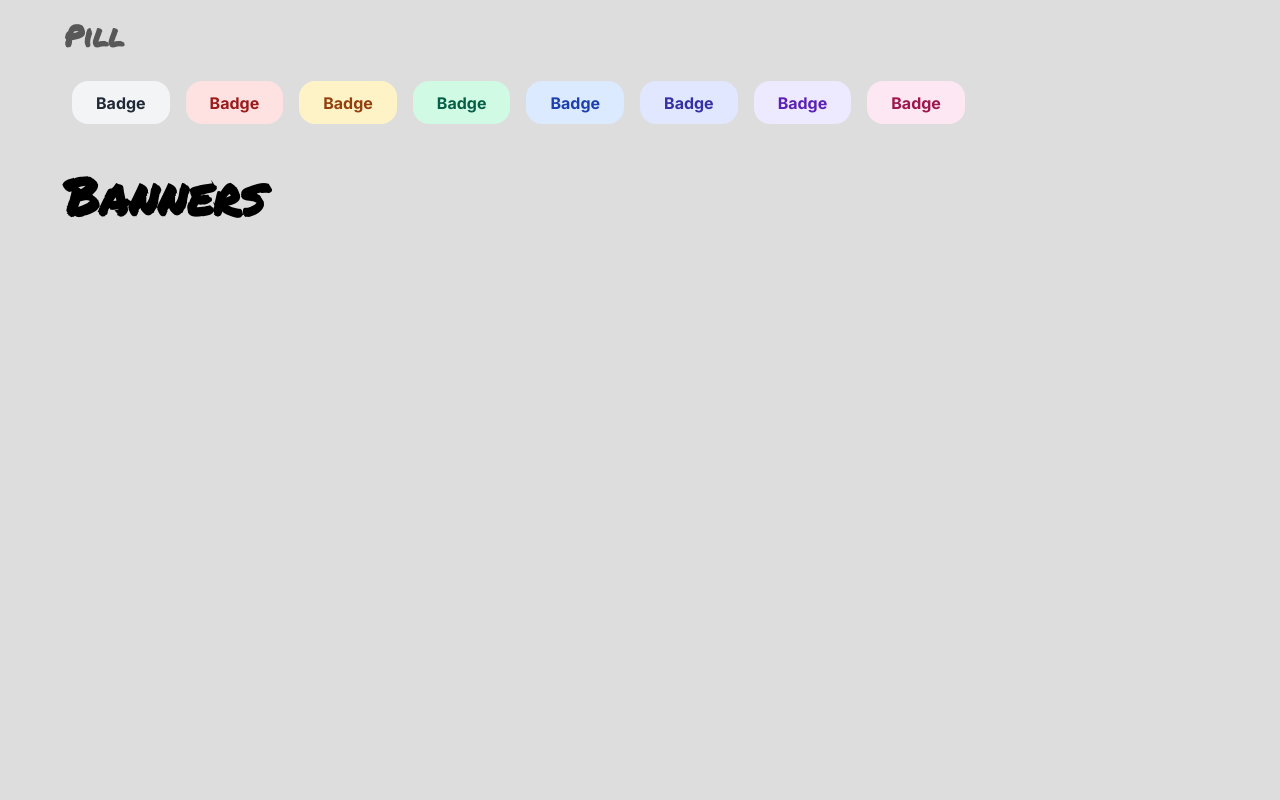
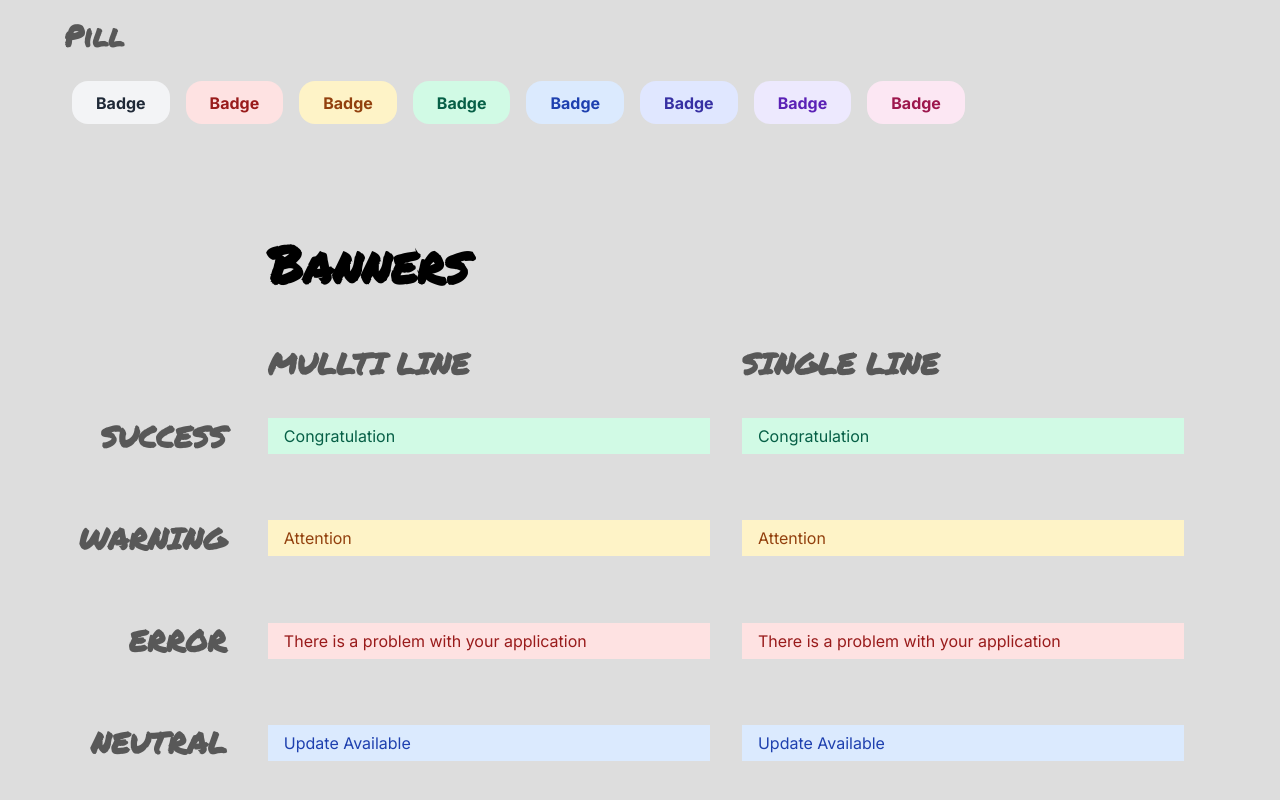
Before and after one commit to Lifad457/advanced-react, a React (Vite) app: page /solo-projects in a window 1280 px wide. Shown: the part 298-1098 px from the top of the page. Built offline with nearby package versions, Linux system fonts and the light colour scheme.

Commit message:
continue styling banners

```diff
--- a/src/components/solo-projects/Banner.jsx
+++ b/src/components/solo-projects/Banner.jsx
@@ -1,8 +1,8 @@
 import { StyledBanner } from "../../styles/solo-projects/banners-styles.css"
 
-export default function Banner({ children, color}) {
+export default function Banner({ children, color, desc}) {
     return (
-        <StyledBanner color={color}>
+        <StyledBanner color={color} desc={desc} >
             { children }
         </StyledBanner>
     )
--- a/src/pages/SoloProjects.jsx
+++ b/src/pages/SoloProjects.jsx
@@ -1,6 +1,21 @@
 import GlobalStyle from "../styles/solo-projects/global-styles.css";
 import { BadgeContainer } from "../styles/solo-projects/badges-styles.css";
-import { BannerContainer } from "../styles/solo-projects/banners-styles.css";
+import { BannerContainer,
+     LeftSubtitle,
+     RightSubtitle,
+     StyledTitle,
+     SuccessSubtitle,
+     WarningSubtitle,
+     ErrorSubtitle,
+     NeutralSubtitle,
+     MBannerSuccess,
+     MBannerWarning,
+     MBannerError,
+     MBannerNeutral,
+     SBannerSuccess,
+     SBannerWarning,
+     SBannerError,
+     SBannerNeutral} from "../styles/solo-projects/banners-styles.css";
 import Badge from "../components/solo-projects/Badge"
 
 export default function SoloProjects() {
@@ -23,8 +38,21 @@ export default function SoloProjects() {
             </BadgeContainer>
 
             <BannerContainer>
-                <h1>Banners</h1>
-
+                <StyledTitle>Banners</StyledTitle>
+                <LeftSubtitle>MULLTI LINE</LeftSubtitle>
+                <RightSubtitle>SINGLE LINE</RightSubtitle>
+                <SuccessSubtitle>SUCCESS</SuccessSubtitle>
+                <WarningSubtitle>WARNING</WarningSubtitle>
+                <ErrorSubtitle>ERROR</ErrorSubtitle>
+                <NeutralSubtitle>NEUTRAL</NeutralSubtitle>
+                <MBannerSuccess color="green">Congratulation</MBannerSuccess>
+                <MBannerWarning color="yellow">Attention</MBannerWarning>
+                <MBannerError color="red">There is a problem with your application</MBannerError>
+                <MBannerNeutral color="blue">Update Available</MBannerNeutral>
+                <SBannerSuccess color="green">Congratulation</SBannerSuccess>
+                <SBannerWarning color="yellow">Attention</SBannerWarning>
+                <SBannerError color="red">There is a problem with your application</SBannerError>
+                <SBannerNeutral color="blue">Update Available</SBannerNeutral>
             </BannerContainer>
 
         </>
--- a/src/styles/solo-projects/banners-styles.css.js
+++ b/src/styles/solo-projects/banners-styles.css.js
@@ -2,16 +2,70 @@ import {styled} from "styled-components";
 
 export const BannerContainer = styled.div`
     display: grid;
-    grid-template-areas: ". title title"
-                         ". subtitle subtitle"
-                         "sidebar banner banner"
-                         "sidebar banner banner"
-                         "sidebar banner banner"
-                         "sidebar banner banner";
-    grid-template-columns: 1fr 1fr 1fr;
-    grid-template-rows: 1fr 1fr 1fr 1fr 1fr;
-    grid-gap: 0.5em;
+    grid-template-areas: ". title ."
+                         ". left-subtitle right-subtitle"
+                         "success-subtitle m-banner-success s-banner-success"
+                         "warning-subtitle m-banner-warning s-banner-warning"
+                         "error-subtitle m-banner-error s-banner-error"
+                         "neutral-subtitle m-banner-neutral s-banner-neutral";
+    grid-template-columns: 0.43fr 1fr 1fr;
+    grid-template-rows: repeat(auto-fit, minmax(1em, 1fr));
+`
+export const StyledTitle = styled.h1`
+    grid-area: title;
+    margin: 2em 0 .8em 0;
+`
+export const LeftSubtitle = styled.h2`
+    grid-area: left-subtitle;
+    margin:0;
+`
+export const RightSubtitle = styled(LeftSubtitle)`
+    grid-area: right-subtitle;
+`
+export const Sidebar = styled.h2`
+    text-align: right;
+    margin: auto 1.4em auto 0;
+    padding: 1em 0;
+`
+export const SuccessSubtitle = styled(Sidebar)`
+    grid-area: success-subtitle;
+`
+export const WarningSubtitle = styled(Sidebar)`
+    grid-area: warning-subtitle;
+`
+export const ErrorSubtitle = styled(Sidebar)`
+    grid-area: error-subtitle;
+`
+export const NeutralSubtitle = styled(Sidebar)`
+    grid-area: neutral-subtitle;
 `
 export const StyledBanner = styled.div`
-
+    color: ${props => `var(--clr-${props.color})` || "var(--clr-green)"};
+    background-color: ${props => `var(--bgclr-${props.color})` || "var(--bgclr-green)"};
+    padding: 0.5em 1em;
+    margin: auto 2em auto 0;
 `
+export const MBannerSuccess = styled(StyledBanner)`
+    grid-area: m-banner-success;
+`
+export const MBannerWarning = styled(StyledBanner)`
+    grid-area: m-banner-warning;
+`
+export const MBannerError = styled(StyledBanner)`
+    grid-area: m-banner-error;
+`
+export const MBannerNeutral = styled(StyledBanner)`
+    grid-area: m-banner-neutral;
+`
+export const SBannerSuccess = styled(StyledBanner)`
+    grid-area: s-banner-success;
+`
+export const SBannerWarning = styled(StyledBanner)`
+    grid-area: s-banner-warning;
+`
+export const SBannerError = styled(StyledBanner)`
+    grid-area: s-banner-error;
+`
+export const SBannerNeutral = styled(StyledBanner)`
+    grid-area: s-banner-neutral;
+`
```
